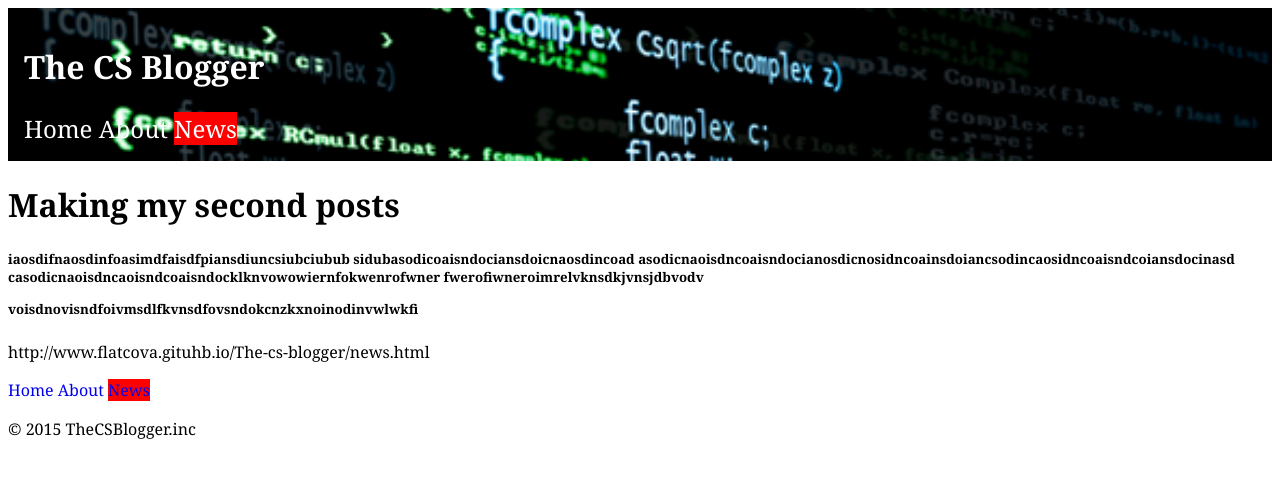
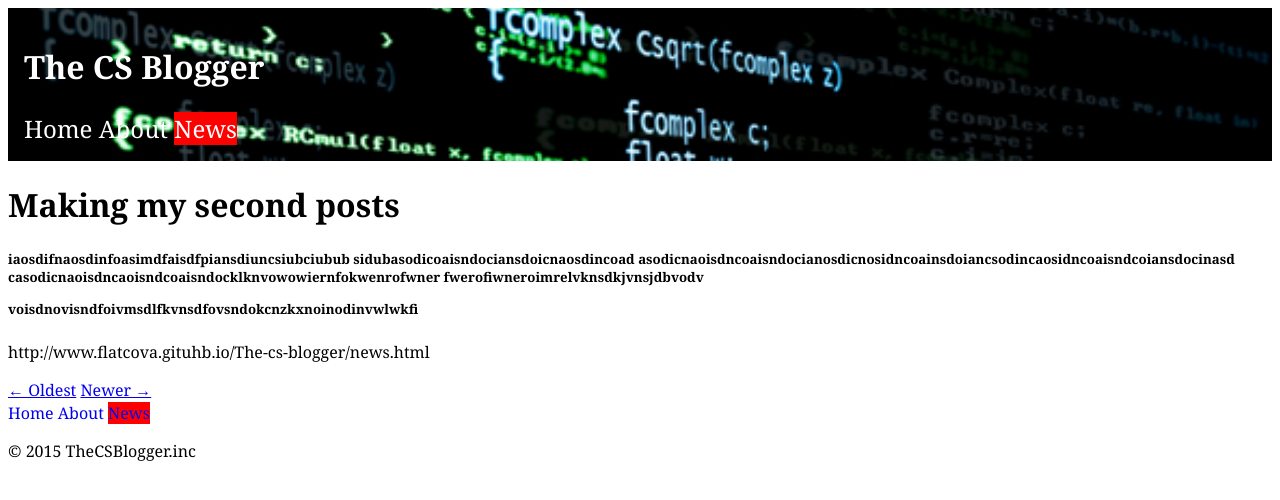
Before and after one commit to Flatcova/The-cs-blogger, a Jekyll site: the page built from _posts/2015-07-27-Making-my-second-posts.md, in a window 1280 px wide. Shown: the top 500 px of the page. Built offline with Jekyll 4.4.1, drawn with Linux system fonts in a browser that asks for light colours; Markdown is read by kramdown in place of the engine named in the settings.

Commit message:
making oldest and newest bottons

```diff
--- a/_layouts/articles.html
+++ b/_layouts/articles.html
@@ -7,3 +7,10 @@
 <h5>{{content}}</h5>
 
 <p>{{page.source}}</p>
+
+{% if page.previous %}
+	<a rel="prev" href="{{page.previous.url}}">&larr; Oldest</a>
+{% endif %}
+{% if page.next %}
+	<a rel="next" href="{{page.next.url}}">Newer &rarr;</a>
+{% endif %}
```
